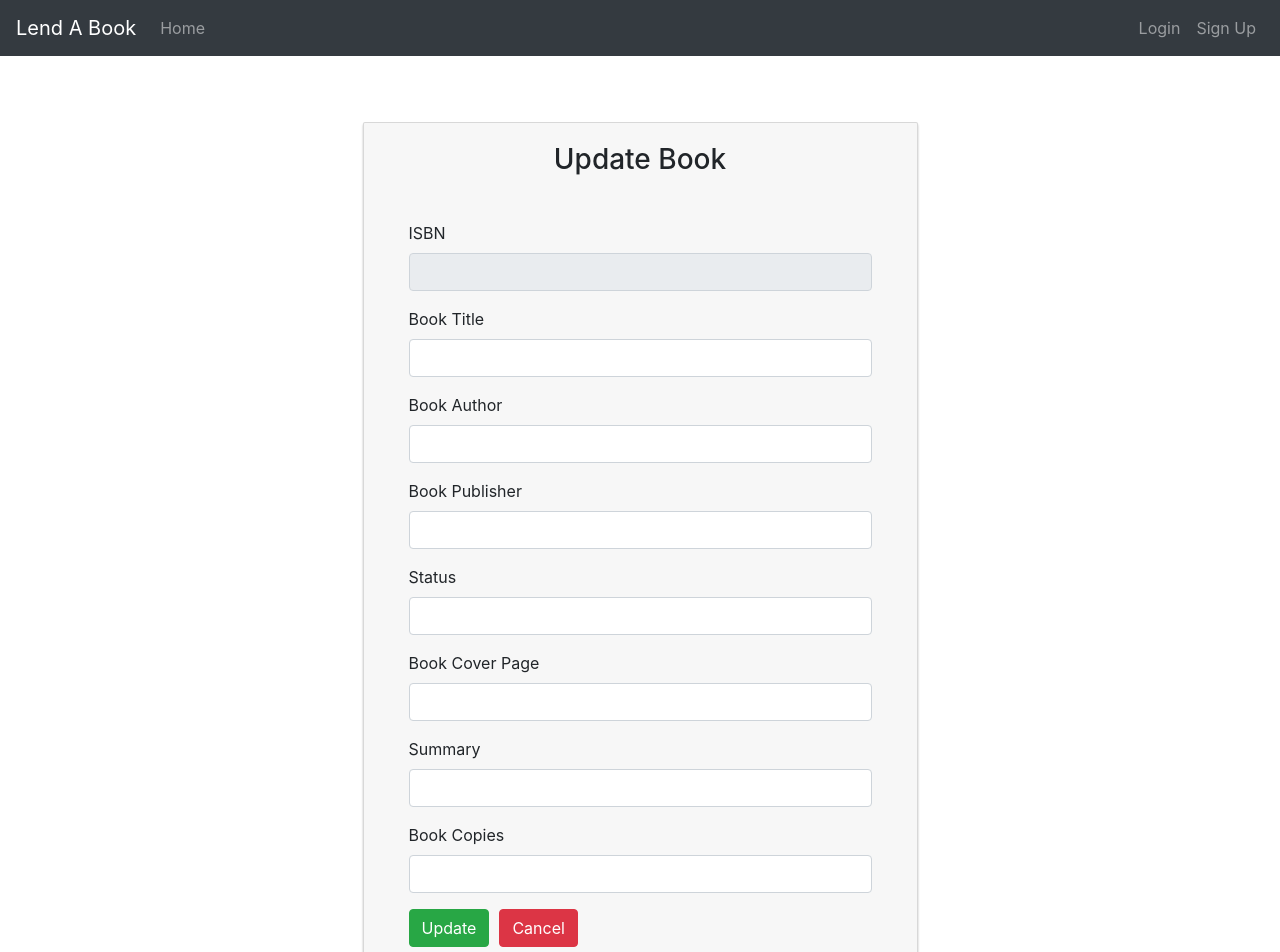
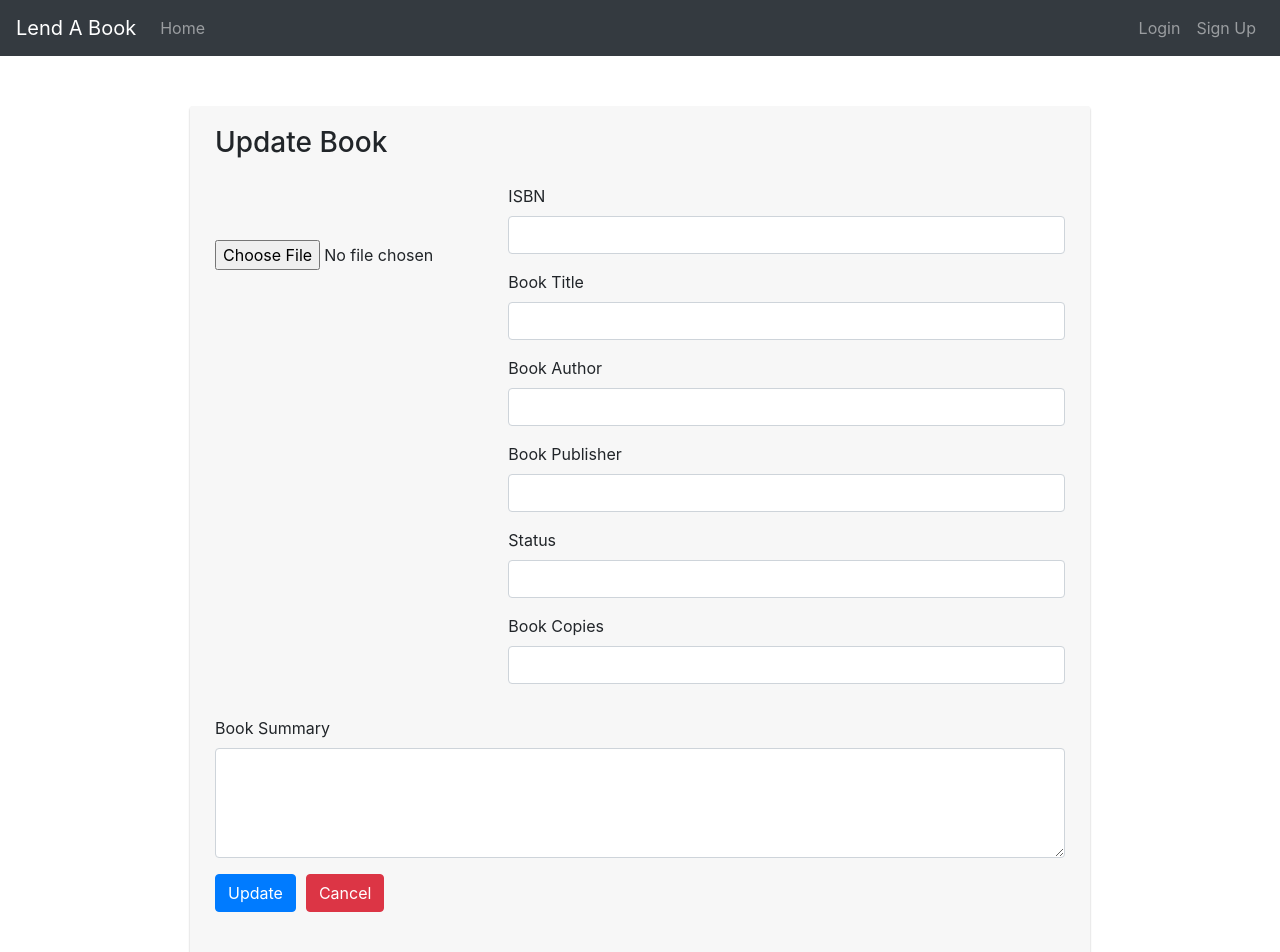
Before and after one commit to KanchanaSW/LEND-A-BOOK-, a React (Create React App) app: page /updateBook/1 in a window 1280 px wide. Shown: the top 952 px of the page. Built offline with nearby package versions, Linux system fonts and the light colour scheme; no server answers.

Commit message:
book UI designs updated

```diff
--- a/src/App.css
+++ b/src/App.css
@@ -12,6 +12,28 @@ label {
   padding: 40px 40px;
    margin-top: 50px;
 
+  -moz-border-radius: 2px;
+  -webkit-border-radius: 2px;
+  border-radius: 2px;
+  -moz-box-shadow: 0px 2px 2px rgba(0, 0, 0, 0.3);
+  -webkit-box-shadow: 0px 2px 2px rgba(0, 0, 0, 0.3);
+  box-shadow: 0px 2px 2px rgba(0, 0, 0, 0.3);
+}
+.card-container3.card2{
+  width: 900px;
+   margin-top: 50px;
+  -moz-border-radius: 2px;
+  -webkit-border-radius: 2px;
+  border-radius: 2px;
+  -moz-box-shadow: 0px 2px 2px rgba(0, 0, 0, 0.3);
+  -webkit-box-shadow: 0px 2px 2px rgba(0, 0, 0, 0.3);
+  box-shadow: 0px 2px 2px rgba(0, 0, 0, 0.3);
+}
+.card2 {
+  background-color: #f7f7f7;
+  padding: 20px 25px 30px;
+  margin: 0 auto 25px;
+  margin-top: 50px;
   -moz-border-radius: 2px;
   -webkit-border-radius: 2px;
   border-radius: 2px;
@@ -34,7 +56,6 @@ label {
 }
 
 .profile-img-card {
-  src: '//ssl.gstatic.com/accounts/ui/avatar_2x.png';
   width: 150px;
   height: 150px;
   margin: 0 auto 10px;
@@ -42,6 +63,15 @@ label {
   -moz-border-radius: 50%;
   -webkit-border-radius: 50%;
   border-radius: 50%;
+}
+.cover-img-card {
+  width: 270px;
+  height: 350px;
+  margin: 0 auto 10px;
+  display: block;
+  -moz-border-radius: 50%;
+  -webkit-border-radius: 50%;
+  border-radius: 2%;
 }
 
 .col-md-4{
--- a/src/App.js
+++ b/src/App.js
@@ -4,7 +4,6 @@ import { Switch, Route, Link } from "react-router-dom";
 
 import "bootstrap/dist/css/bootstrap.css";
 import "./App.css";
-
 
 import AuthService from "./services/auth.service";
 
--- a/src/components/AddBook.jsx
+++ b/src/components/AddBook.jsx
@@ -13,6 +13,7 @@ class AddBook extends Component {
       coverPage: "",
       summary: "",
       noOfCopies: "",
+      pic: "https://www.mswordcoverpages.com/wp-content/uploads/2018/10/Book-cover-page-2-CRC.png",
     };
     this.changeIsbnHandler = this.changeIsbnHandler.bind(this);
     this.changeTitleHandler = this.changeTitleHandler.bind(this);
@@ -20,8 +21,8 @@ class AddBook extends Component {
     this.changePublisherHandler = this.changePublisherHandler.bind(this);
     this.changeStatusHandler = this.changeStatusHandler.bind(this);
     this.changeCoverPageHandler = this.changeCoverPageHandler.bind(this);
-    this.changeSummaryHandler=this.changeSummaryHandler.bind(this);
-    this.changeNoOfCopiesHandler=this.changeNoOfCopiesHandler.bind(this);
+    this.changeSummaryHandler = this.changeSummaryHandler.bind(this);
+    this.changeNoOfCopiesHandler = this.changeNoOfCopiesHandler.bind(this);
     this.saveBook = this.saveBook.bind(this);
   }
   saveBook = (e) => {
@@ -61,12 +62,31 @@ class AddBook extends Component {
   changeCoverPageHandler = (event) => {
     this.setState({ coverPage: event.target.value });
   };
-  changeSummaryHandler=(event)=>{
-    this.setState({summary:event.target.value});
+  changeSummaryHandler = (event) => {
+    this.setState({ summary: event.target.value });
+  };
+  changeNoOfCopiesHandler = (event) => {
+    this.setState({ noOfCopies: event.target.value });
+  };
+  uploadImage = async (e) => {
+    const files = e.target.files;
+    const data = new FormData();
+    data.append("file", files[0]);
+    data.append("upload_preset", "books_cover");
+
+    const res = await fetch(
+      "	https://api.cloudinary.com/v1_1/kanchana123/image/upload",
+      {
+        method: "POST",
+        body: data,
       }
-  changeNoOfCopiesHandler=(event)=>{
-    this.setState({ noOfCopies:event.target.value });
+    );
+    const file = await res.json();
+
+    this.setState({ pic: file.secure_url});
+    this.setState({ coverPage: file.secure_url });
   };
+
 
   cancel() {
     this.props.history.push("/bookList");
@@ -78,12 +98,22 @@ class AddBook extends Component {
   render() {
     return (
       <div>
-        <div className="container">
-          <div className="row">
-            <div className="card col-md-6 offset-md-3 offset-md-3">
-              {this.getFormTitle()}
-              <div className="card-body">
+        <div class="container-fluid"></div>
         <form>
+          <div class="card2 card-container3">
+            <h3> Add Book</h3>
+            <div class="row">
+              <div class="col-5 col-lg-4">
+                <br />
+                <br />
+                <img
+                  src={this.state.pic}
+                  class="card-img-top"
+                />
+                <input type="file" name="file" onChange={this.uploadImage} />
+              </div>
+
+              <div class="col-7 col-lg-8">
                 <div className="form-group">
                   <label>ISBN</label>
                   <input
@@ -136,26 +166,6 @@ class AddBook extends Component {
                   />
                 </div>
                 <div className="form-group">
-                    <label>Book Cover Page</label>
-                    <input
-                      placeholder="Book Cover Page"
-                      name="coverPage"
-                      className="form-control"
-                      value={this.state.coverPage}
-                      onChange={this.changeCoverPageHandler}
-                    />
-                  </div>
-                  <div className="form-group">
-                    <label>Book Summary</label>
-                    <input
-                      placeholder="Write the sumarry here"
-                      name="summary"
-                      className="form-control"
-                      value={this.state.summary}
-                      onChange={this.changeSummaryHandler}
-                    />
-                  </div>
-                  <div className="form-group">
                   <label>Book Copies</label>
                   <input
                     type="number"
@@ -166,8 +176,32 @@ class AddBook extends Component {
                     onChange={this.changeNoOfCopiesHandler}
                   />
                 </div>
+              </div>
+            </div>
+            <div class="row">
+              <div class="col">
+                <div className="form-group">
+                  <input
+                    type="hidden"
+                    name="coverPage"
+                    className="form-control"
+                    value={this.state.coverPage}
+                    onChange={this.changeCoverPageHandler}
+                  />
+                </div>
+                <div className="form-group">
+                  <label>Book Summary</label>
+                  <textarea
+                    placeholder="Write the sumarry here"
+                    name="summary"
+                    className="form-control"
+                    value={this.state.summary}
+                    onChange={this.changeSummaryHandler}
+                    rows="4"
+                  ></textarea>
+                </div>
 
-                  <button className="btn btn-success" onClick={this.saveBook}>
+                <button className="btn btn-primary" onClick={this.saveBook}>
                   Save
                 </button>
                 <button
@@ -177,13 +211,15 @@ class AddBook extends Component {
                 >
                   Cancel
                 </button>
+              </div>
+            </div>
+            <br />
+          </div>
         </form>
       </div>
-            </div>
-          </div>
-        </div>
-      </div>
     );
+
+
   }
 }
 export default AddBook;
--- a/src/components/Register.js
+++ b/src/components/Register.js
@@ -157,6 +157,7 @@ const Register = (props) => {
 
   return (
     <div className="card card-container2">
+      <h3>Register User</h3>
       <div className="row">
         <div className="col-md-4">
           {loading ? (
@@ -165,12 +166,7 @@ const Register = (props) => {
             <img src={pic} alt="profile-img" className="profile-img-card" />
           )}
 
-          <input
-            type="file"
-            name="file"
-            placeholder="Upload an image"
-            onChange={uploadImage}
-          />
+          <input type="file" name="file" onChange={uploadImage} />
         </div>
         <Form onSubmit={handleRegister} ref={form}>
           {!successful && (
@@ -216,7 +212,7 @@ const Register = (props) => {
                 <div className="col-sm">
                   <label htmlFor="rePassword">Repeat Password</label>
                   <Input
-                    type="rePassword"
+                    type="password"
                     className="form-control"
                     name="rePassword"
                     value={rePassword}
@@ -266,6 +262,7 @@ const Register = (props) => {
                   />
                 </div>
               </div>
+              <br />
 
               <div className="form-group">
                 <button className="btn btn-primary btn-block">Sign Up</button>
--- a/src/components/UpdateBook.jsx
+++ b/src/components/UpdateBook.jsx
@@ -14,6 +14,7 @@ class UpdateBook extends Component {
       coverPage: "",
       summary: "",
       noOfCopies: "",
+     // pic: "",
     };
     this.changeIsbnHandler = this.changeIsbnHandler.bind(this);
     this.changeTitleHandler = this.changeTitleHandler.bind(this);
@@ -58,7 +59,7 @@ class UpdateBook extends Component {
 
     BookService.putUpdateBook(book, this.state.id).then((res) => {
       this.props.history.push("/bookList");
-    //  console.log("  " + JSON.stringify(res.data));
+      //  console.log("  " + JSON.stringify(res.data));
     });
   };
 
@@ -87,6 +88,25 @@ class UpdateBook extends Component {
     this.setState({ noOfCopies: event.target.value });
   };
 
+  uploadImage = async (e) => {
+    const files = e.target.files;
+    const data = new FormData();
+    data.append("file", files[0]);
+    data.append("upload_preset", "books_cover");
+
+    const res = await fetch(
+      "	https://api.cloudinary.com/v1_1/kanchana123/image/upload",
+      {
+        method: "POST",
+        body: data,
+      }
+    );
+    const file = await res.json();
+
+   // this.setState({ pic: file.secure_url });
+    this.setState({ coverPage: file.secure_url });
+  };
+
   cancel() {
     this.props.history.push("/bookList");
   }
@@ -97,12 +117,19 @@ class UpdateBook extends Component {
   render() {
     return (
       <div>
-        <div className="container">
-          <div className="row">
-            <div className="card col-md-6 offset-md-3 offset-md-3">
-              {this.getFormTitle()}
-              <div className="card-body">
-                <form>
+        <div className="container-fluid">
+          <form>
+            <div class="card2 card-container3">
+              <h3> Update Book</h3>
+              <div class="row">
+                <div class="col-5 col-lg-4">
+                  <br />
+                  <br />
+                  <img src={this.state.coverPage} class="card-img-top" />
+                  <input type="file" name="file" onChange={this.uploadImage} />
+                </div>
+
+                <div class="col-7 col-lg-8">
                   <div className="form-group">
                     <input
                       type="hidden"
@@ -116,7 +143,6 @@ class UpdateBook extends Component {
                     <input
                       type="number"
                       name="isbn"
-                      readOnly="readonly"
                       className="form-control"
                       value={this.state.isbn}
                     />
@@ -125,6 +151,7 @@ class UpdateBook extends Component {
                     <label>Book Title</label>
                     <input
                       name="title"
+                      required
                       className="form-control"
                       value={this.state.title}
                       onChange={this.changeTitleHandler}
@@ -159,24 +186,6 @@ class UpdateBook extends Component {
                     />
                   </div>
                   <div className="form-group">
-                    <label>Book Cover Page</label>
-                    <input
-                      name="coverPage"
-                      className="form-control"
-                      value={this.state.coverPage}
-                      onChange={this.changeCoverPageHandler}
-                    />
-                  </div>
-                  <div className="form-group">
-                    <label>Summary</label>
-                    <input
-                      name="summary"
-                      className="form-control"
-                      value={this.state.summary}
-                      onChange={this.changeSummaryHandler}
-                    />
-                  </div>
-                  <div className="form-group">
                     <label>Book Copies</label>
                     <input
                       type="number"
@@ -186,8 +195,31 @@ class UpdateBook extends Component {
                       onChange={this.changeNoOfCopiesHandler}
                     />
                   </div>
+                </div>
+              </div>
+              <div class="row">
+                <div class="col">
+                  <div className="form-group">
+                    <input
+                      type="hidden"
+                      name="coverPage"
+                      className="form-control"
+                      value={this.state.coverPage}
+                      onChange={this.changeCoverPageHandler}
+                    />
+                  </div>
+                  <div className="form-group">
+                    <label>Book Summary</label>
+                    <textarea
+                      name="summary"
+                      className="form-control"
+                      value={this.state.summary}
+                      onChange={this.changeSummaryHandler}
+                      rows="4"
+                    ></textarea>
+                  </div>
 
-                  <button className="btn btn-success" onClick={this.updateBook}>
+                  <button className="btn btn-primary" onClick={this.updateBook}>
                     Update
                   </button>
                   <button
@@ -197,13 +229,73 @@ class UpdateBook extends Component {
                   >
                     Cancel
                   </button>
-                </form>
+                </div>
               </div>
+              <br />
             </div>
-          </div>
+          </form>
         </div>
       </div>
     );
   }
 }
 export default UpdateBook;
+ /*       <div>
+        <br />
+        <br />
+        <table class="table table-dark">
+          <thead>
+            <h4 className="text-center">View Book Details</h4>
+          </thead>
+          <tbody>
+            <tr>
+              <th class="" scope="row">
+                Book ID
+              </th>
+              <td class="">{this.state.book.id}</td>
+            </tr>
+            <tr>
+              <th class="" scope="row">
+                Book ISBN
+              </th>
+              <td class="">{this.state.book.isbn}</td>
+            </tr>
+            <tr>
+              <th class="" scope="row">
+                Book Title
+              </th>
+              <td class="">{this.state.book.title}</td>
+            </tr>
+            <tr>
+              <th class="" scope="row">
+                Book Author
+              </th>
+              <td class="">{this.state.book.author}</td>
+            </tr>
+            <tr>
+              <th class="" scope="row">
+                Book Publisher
+              </th>
+              <td class="">{this.state.book.publisher}</td>
+            </tr>
+            <tr>
+              <th class="" scope="row">
+                Status
+              </th>
+              <td class="">{this.state.book.status}</td>
+            </tr>
+            <tr>
+              <th class="" scope="row">
+                Book cover Page
+              </th>
+              <td class="">{this.state.book.coverPage}</td>
+            </tr>
+            <tr>
+              <th class="" scope="row">
+                Book Summary
+              </th>
+              <td class="">{this.state.book.summary}</td>
+            </tr>
+          </tbody>
+        </table>
+      </div> */
--- a/src/components/ViewBook.jsx
+++ b/src/components/ViewBook.jsx
@@ -18,65 +18,101 @@ class ViewBook extends Component {
   render() {
     return (
       <div>
-        <br />
-        <br />
-        <table class="table table-dark">
-          <thead>
-            <h4 className="text-center">View Book Details</h4>
-          </thead>
-          <tbody>
-            <tr>
-              <th class="" scope="row">
-                Book ID
-              </th>
-              <td class="">{this.state.book.id}</td>
-            </tr>
-            <tr>
-              <th class="" scope="row">
-                Book ISBN
-              </th>
-              <td class="">{this.state.book.isbn}</td>
-            </tr>
-            <tr>
-              <th class="" scope="row">
-                Book Title
-              </th>
-              <td class="">{this.state.book.title}</td>
-            </tr>
-            <tr>
-              <th class="" scope="row">
-                Book Author
-              </th>
-              <td class="">{this.state.book.author}</td>
-            </tr>
-            <tr>
-              <th class="" scope="row">
-                Book Publisher
-              </th>
-              <td class="">{this.state.book.publisher}</td>
-            </tr>
-            <tr>
-              <th class="" scope="row">
-                Status
-              </th>
-              <td class="">{this.state.book.status}</td>
-            </tr>
-            <tr>
-              <th class="" scope="row">
-                Book cover Page
-              </th>
-              <td class="">{this.state.book.coverPage}</td>
-            </tr>
-            <tr>
-              <th class="" scope="row">
-                Book Summary
-              </th>
-              <td class="">{this.state.book.summary}</td>
-            </tr>
-          </tbody>
-        </table>
+        <div class="card mb-3" style={{ maxWidth: "800px" }}>
+          <div class="row g-0">
+            <div class="col-5 col-lg-4">
+              <br/><br/>
+              <img src={this.state.book.coverPage}  class="img-fluid rounded-start" />
+            </div>
+            <div class="col-7 col-lg-8">
+              <div class="card-body">
+                <h5 class="card-title">{this.state.book.title}</h5>
+                <p class="card-text">{this.state.book.summary}</p>
+                <p class="card-text">
+                  <small class="text-muted">
+                    <ul class="list-group list-group-flush">
+                      <li class="list-group-item">{this.state.book.id}</li>
+                      <li class="list-group-item">{this.state.book.isbn}</li>
+                      <li class="list-group-item">{this.state.book.author}</li>
+                      <li class="list-group-item">
+                        {this.state.book.publisher}
+                      </li>
+                      <li class="list-group-item">{this.state.book.status}</li>
+                    </ul>
+                  </small>
+                </p>
+              </div>
+              <div class="card-body">
+                <a href="#" class="card-link">
+                  Reserve
+                </a>
+                <a href="#" class="card-link">
+                  Another link
+                </a>
+              </div>
+            </div>
+          </div>
+        </div>
       </div>
     );
   }
 }
 export default ViewBook;
+
+
+        /*  <table className="table table-striped table-bordered">
+          <thead>
+            <tr>
+              <th>ID</th>
+              <th>ISBN</th>
+              <th>Title</th>
+              <th>Author</th>
+              <th>Publisher</th>
+              <th>Status</th>
+              <th>CoverPage</th>
+              <th>Summary</th>
+            </tr>
+          </thead>
+
+          <tbody>
+            {this.state.books.map((book) => (
+              <tr key={book.id}>
+                <td>{book.id}</td>
+                <td>{book.isbn}</td>
+                <td>{book.title}</td>
+                <td>{book.author}</td>
+                <td>{book.publisher}</td>
+                <td>{book.status}</td>
+                <td>{book.coverPage}</td>
+                <td>{book.summary}</td>
+
+                <td>
+                  <button
+                    onClick={() => this.editBook(book.id)}
+                    className="btn btn-info"
+                  >
+                    Update
+                  </button>
+                </td>
+                <td>
+                  <button
+                    style={{ marginLeft: "10px" }}
+                    onClick={() => this.viewBook(book.id)}
+                    className="btn btn-info"
+                  >
+                    View
+                  </button>
+                </td>
+                <td>
+                  <button
+                    style={{ marginLeft: "10px" }}
+                    onClick={() => this.deleteBook(book.id)}
+                    className="btn btn-danger"
+                  >
+                    Delete
+                  </button>
+                </td>
+              </tr>
+            ))}
+          </tbody>
+        </table> */
```
Also changed, not shown: src/components/BookList.jsx (+49 -2 lines). Lines whose indentation alone changed are shown as unchanged.
